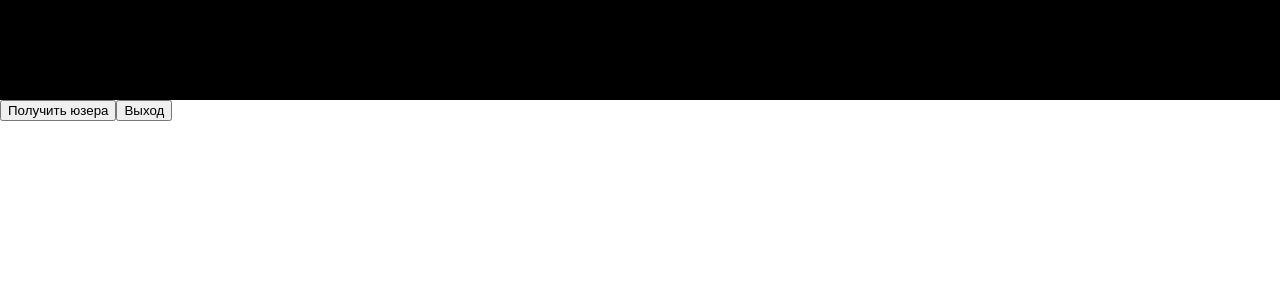
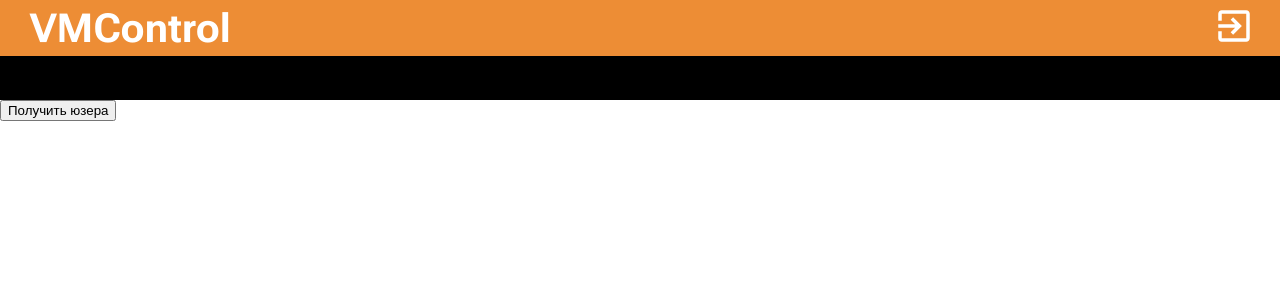
Before and after one commit to Danil-Prog/vm-control, a React (Create React App) app in the folder frontend/: page / in a window 1280 px wide. Shown: the top 300 px of the page. Built offline with nearby package versions, Linux system fonts and the light colour scheme; no server answers; sample sign-in values are in the browser's storage.

Commit message:
Добавлены header и иконка logout

```diff
--- a/frontend/src/App.tsx
+++ b/frontend/src/App.tsx
@@ -1,5 +1,5 @@
 import {
-  BrowserRouter,
+  BrowserRouter, Navigate,
   Route,
   Routes
 } from 'react-router-dom';
@@ -9,6 +9,8 @@ import PrivateRoute from '~/routes/PrivateRoute';
 import React, { useContext } from 'react';
 import { Context } from '~/index';
 import { observer } from 'mobx-react-lite';
+import ErrorPage from '~/pages/ErrorPage';
+import Header from '~/components/simple/Header/Header';
 
 
 function App() {
@@ -22,8 +24,11 @@ function App() {
     <div className="App">
       <BrowserRouter>
         <Routes>
+          <Route path={'/'} element={<Header />}>
+            <Route path={'/'} element={<PrivateRoute><HomePage /></PrivateRoute>} />
+          </Route>
           <Route path={'/login'} element={<AuthPage />} />
-          <Route path={'/'} element={<PrivateRoute><HomePage /></PrivateRoute>} />
+          <Route path={'*'} element={<Navigate to={'/'} />} />
         </Routes>
       </BrowserRouter>
     </div>
--- /dev/null
+++ b/frontend/src/components/icons/Logout.tsx
@@ -0,0 +1,10 @@
+export const Logout = ({ className }) => {
+  return (
+    <svg className={className} width="32" height="32" viewBox="0 0 32 32" fill="none"
+         xmlns="http://www.w3.org/2000/svg">
+      <path
+        d="M12.6488 22.2738L15.125 24.75L23.875 16L15.125 7.25L12.6488 9.72625L17.1725 14.25H0.25V17.75H17.1725L12.6488 22.2738ZM28.25 0.25H3.75C1.81625 0.25 0.25 1.81625 0.25 3.75V10.75H3.75V3.75H28.25V28.25H3.75V21.25H0.25V28.25C0.25 30.1838 1.81625 31.75 3.75 31.75H28.25C30.1838 31.75 31.75 30.1838 31.75 28.25V3.75C31.75 1.81625 30.1838 0.25 28.25 0.25Z"
+      />
+    </svg>
+  );
+};
--- /dev/null
+++ b/frontend/src/components/simple/Header/Header.module.scss
@@ -0,0 +1,45 @@
+@import '../../../styles/index';
+@import url('https://fonts.googleapis.com/css2?family=Roboto+Flex:opsz,wght@8..144,700&display=swap');
+
+.container {
+  display: flex;
+  position: fixed;
+  top: 0;
+  width: 100%;
+  height: 7dvh;
+  justify-content: space-between;
+  align-items: center;
+  background-color: $primary;
+}
+
+.logo {
+  font-family: 'Roboto Flex', sans-serif;
+  font-size: 2.5em;
+  display: flex;
+  margin-left: 30px;
+
+  .firstLetters {
+    //color: $container_dark
+    color: $container
+  }
+
+  .mainLetters {
+    color: $container;
+  }
+}
+
+.rightMenu {
+  margin-right: 30px;
+}
+
+.logout {
+  cursor: pointer;
+
+  svg {
+    fill: $container;
+
+    &:active {
+      fill: $background;
+    }
+  }
+}
--- /dev/null
+++ b/frontend/src/components/simple/Header/Header.tsx
@@ -0,0 +1,29 @@
+import { Outlet } from 'react-router-dom';
+import styles from './Header.module.scss';
+import BaseButton from '~/components/ui/BaseButton';
+import { Logout } from '~/components/icons/Logout';
+
+const Header = () => {
+  const handleClickLogout = () => {
+    localStorage.removeItem('token');
+  };
+
+  return (
+    <>
+      <div className={styles.container}>
+        <div className={styles.logo}>
+          <div className={styles.firstLetters}>VM</div>
+          <div className={styles.mainLetters}>Control</div>
+        </div>
+        <div className={styles.rightMenu}>
+          <a className={styles.logout} onClick={handleClickLogout}>
+            <Logout />
+          </a>
+        </div>
+      </div>
+      <Outlet />
+    </>
+  );
+};
+
+export default Header;
--- a/frontend/src/pages/AuthPage/index.tsx
+++ b/frontend/src/pages/AuthPage/index.tsx
@@ -33,7 +33,7 @@ const AuthPage = () => {
   };
 
   if (authStore.isAuthenticated || localStorage.getItem('token')) {
-    return <Navigate to={'/'} />;
+    return <Navigate to={'/'} replace />;
   }
 
   if (authStore.isLoading) {
--- a/frontend/src/pages/ErrorPage/index.tsx
+++ b/frontend/src/pages/ErrorPage/index.tsx
@@ -1,5 +1,5 @@
-import { useRouteError } from "react-router-dom";
-import styles from "./ErrorPage.module.scss"
+import { useRouteError } from 'react-router-dom';
+import styles from './ErrorPage.module.scss';
 
 export default function ErrorPage() {
   const error = useRouteError();
@@ -11,7 +11,7 @@ export default function ErrorPage() {
         <h1 className={styles.title}>Oops!</h1>
         <p className={styles.labelText}>Sorry, an unexpected error has occurred.</p>
         <p className={styles.description}>
-					<i>{error.statusText || error.message}</i>
+          <i>{error.statusText || error.message || ''}</i>
         </p>
       </div>
     </div>
--- a/frontend/src/pages/HomePage/index.tsx
+++ b/frontend/src/pages/HomePage/index.tsx
@@ -9,9 +9,6 @@ const HomePage = () => {
   const handleClick = () => {
     $api.get<AuthResponse>(`${ROUTE_PREFIX}/user/ew`);
   };
-  const handleClickLogout = () => {
-    localStorage.clear();
-  };
 
   return (
     <div>
@@ -19,7 +16,6 @@ const HomePage = () => {
         HomePage
       </div>
       <input type={'button'} onClick={handleClick} value={'Получить юзера'} />
-      <input type={'button'} onClick={handleClickLogout} value={'Выход'} />
     </div>
   );
 };
--- a/frontend/src/styles/index.scss
+++ b/frontend/src/styles/index.scss
@@ -1,6 +1,7 @@
 $primary: #ED8D35;
 $background: #cbcbcb;
 $container: #ffffff;
+$container_dark: #3E3E3E;
 $text_light: #ffffff;
 $text_dark: #000000;
 $shadow_dark: rgba(0, 0, 0, 0.32);
```
Lines whose indentation alone changed are shown as unchanged.
